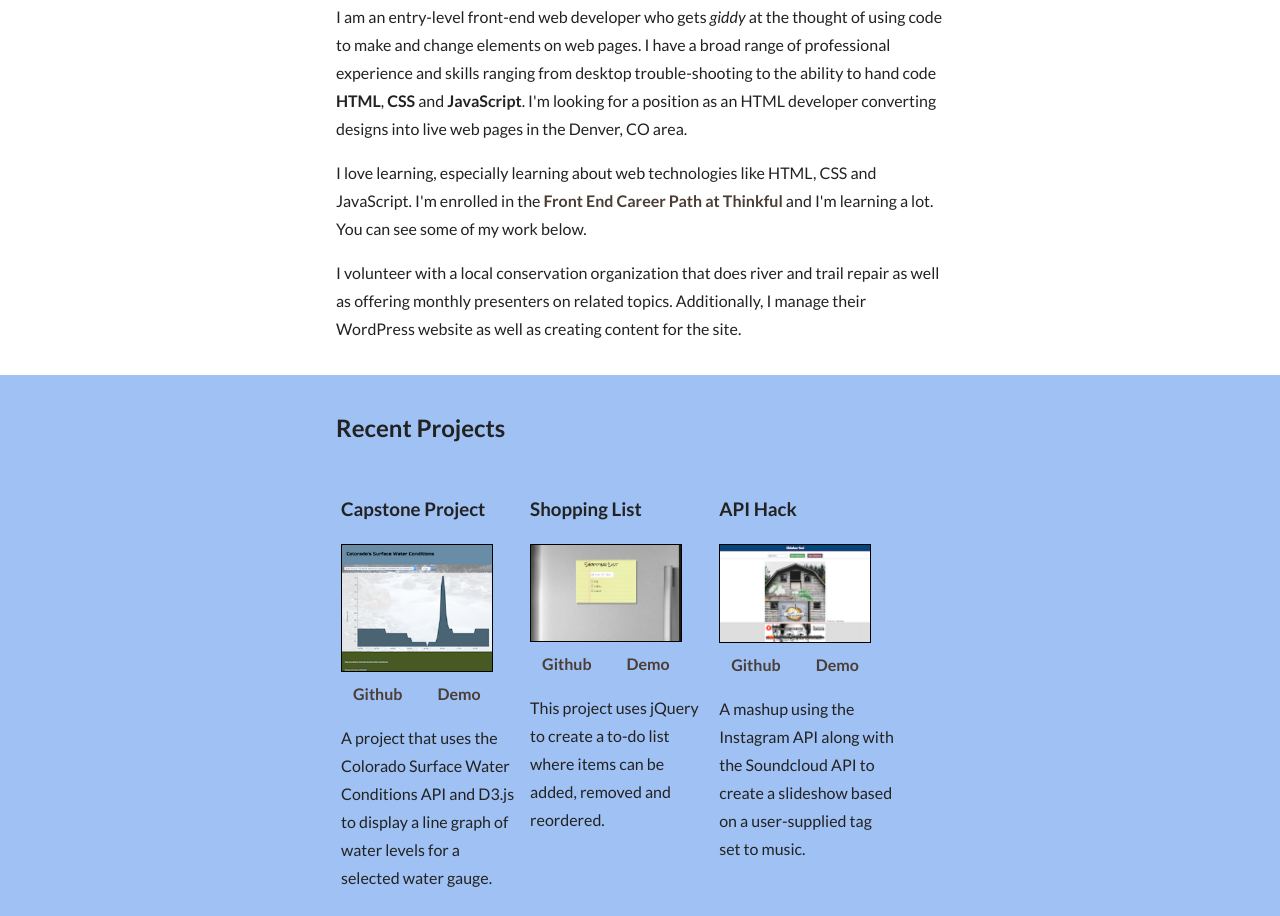
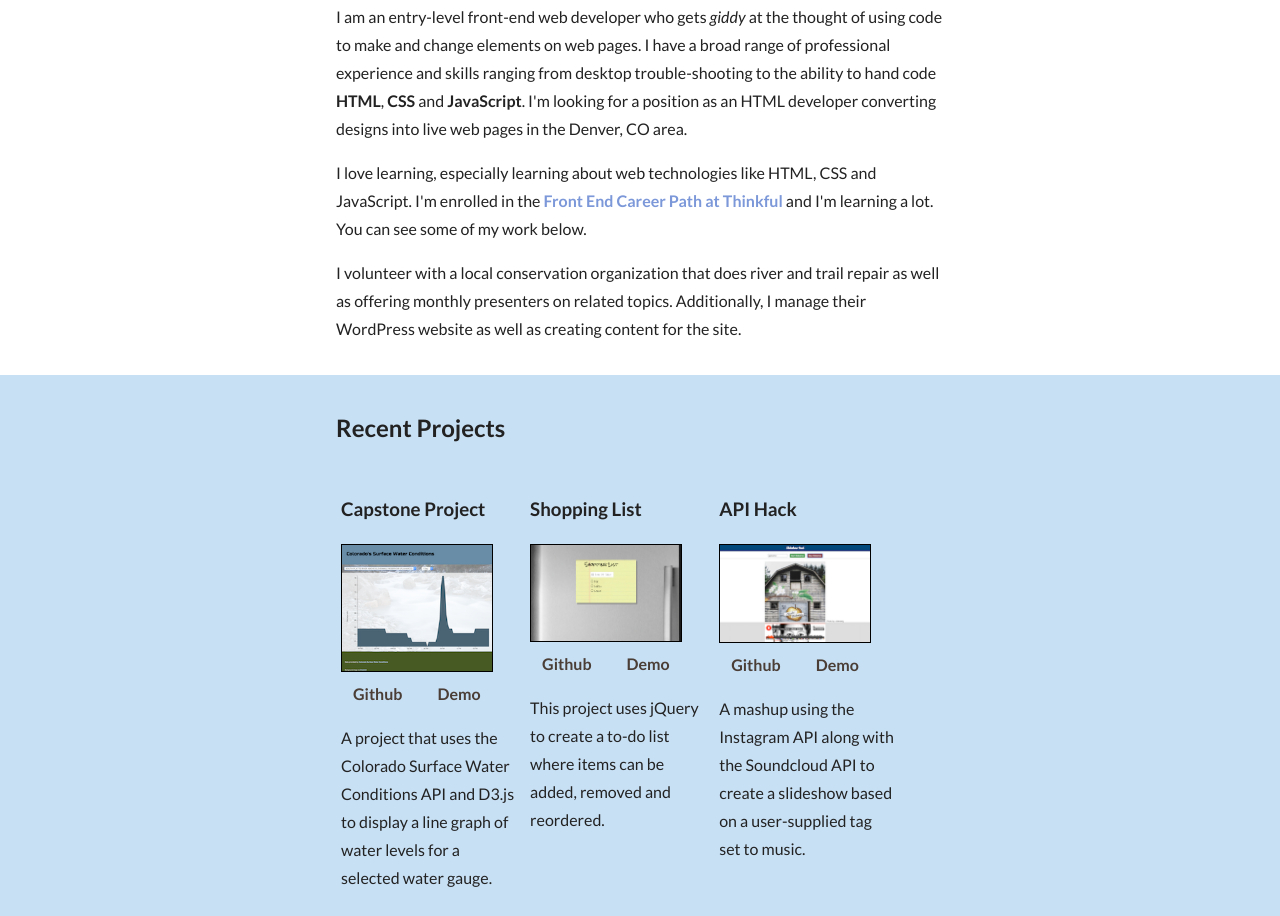
Before and after one commit to mrmyers5280/about-me, a plain HTML site: page index.html in a window 1280 px wide. Shown: the part 551-1467 px from the top of the page. Drawn offline with nearby package versions, Linux system fonts and the light colour scheme.

Commit message:
Add link color for introduction section and change project section background

```diff
--- a/css/main.css
+++ b/css/main.css
@@ -86,9 +86,12 @@ nav a:hover {
 	padding: 0 1em;
 	clear: both;
 }
+#introduction-section a {
+	color: #7C98D9;
+}
 #project-section {
 	overflow: auto;
-	background-color: #A0C1F3; /* CAB790 */
+	background-color: #C8E0F4; /* CAB790 */
 }
 #project-section .projects > li {
 	width: 11em;
```
